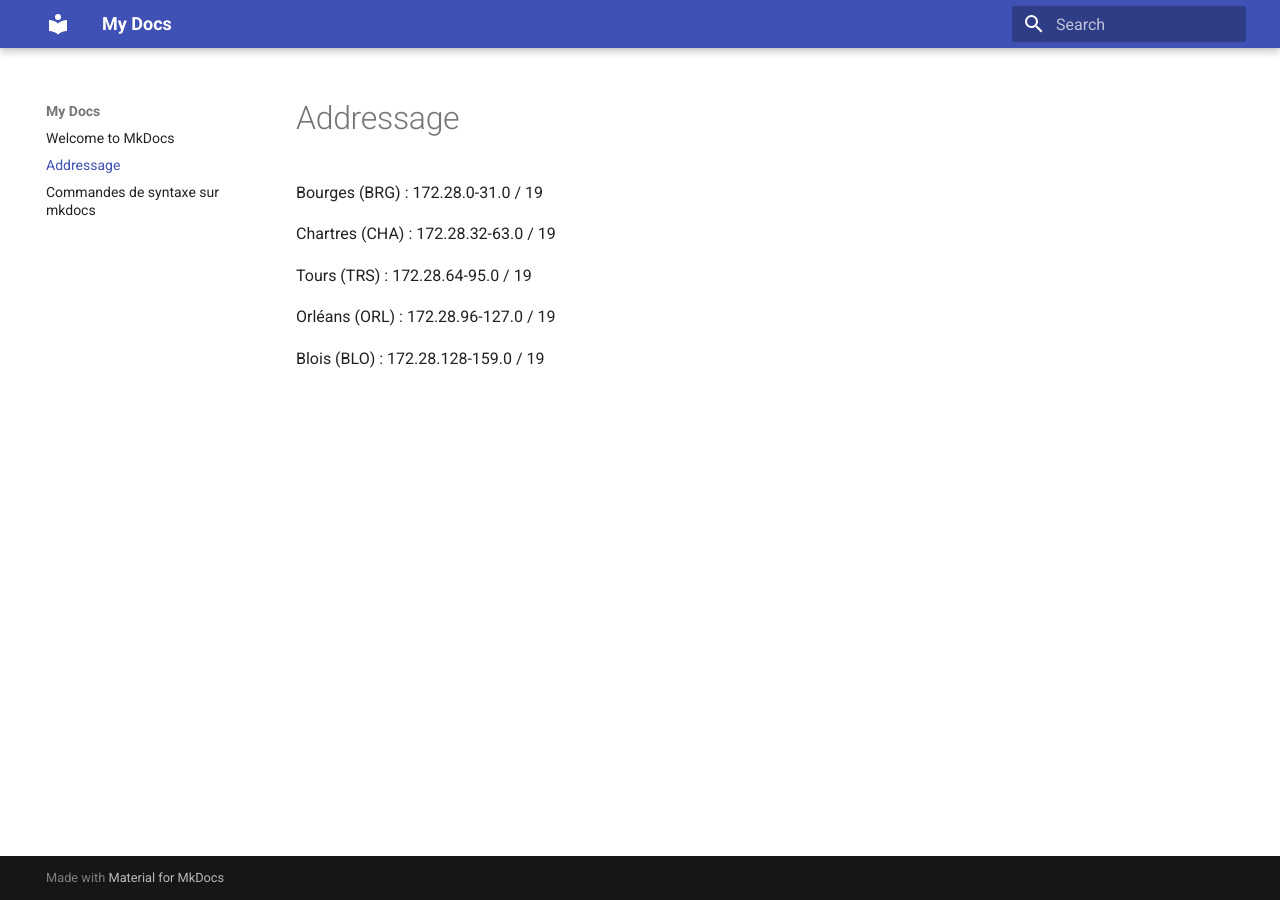
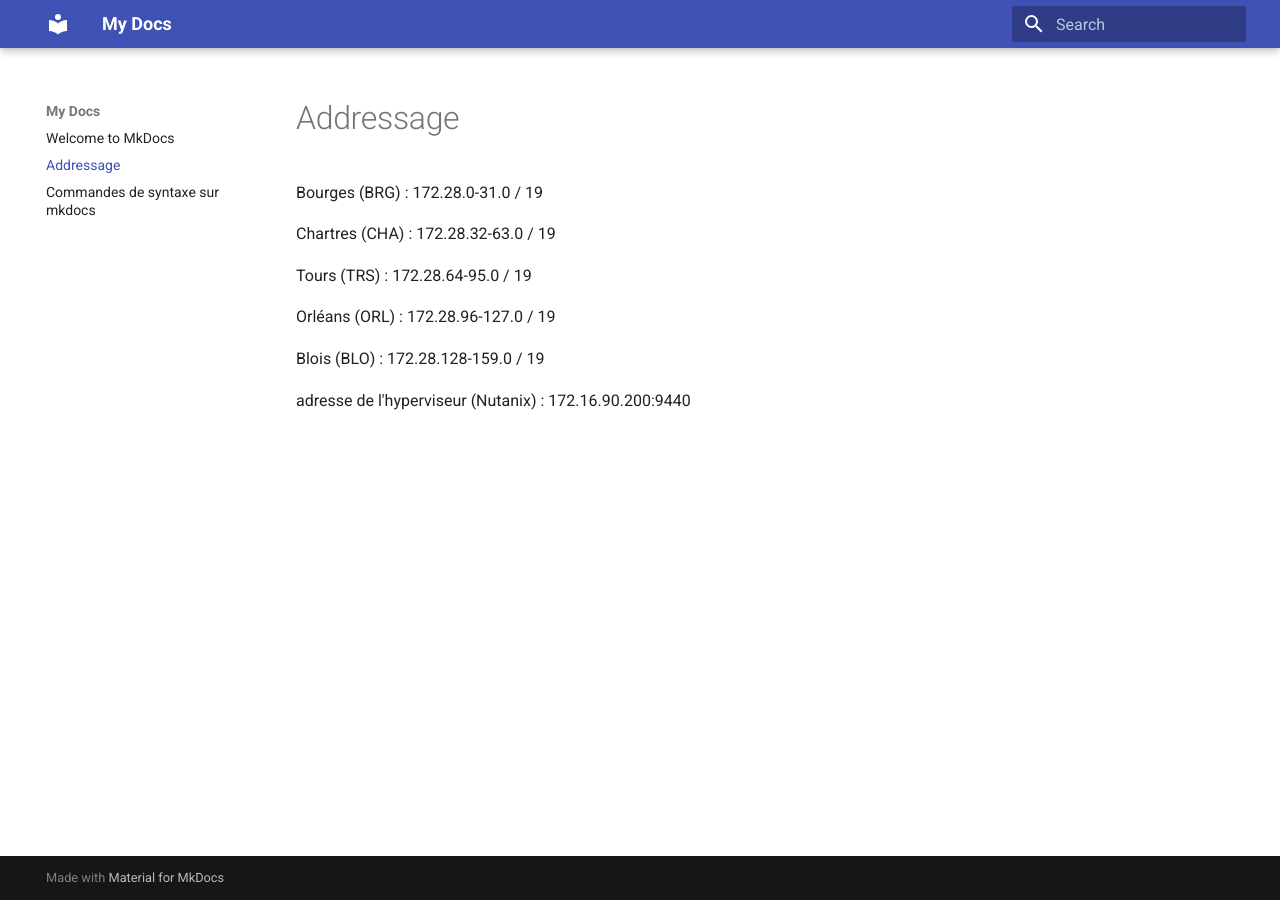
Before and after one commit to Sym-0ne/LaPaillasse, an MkDocs documentation site: the page built from docs/addressage.md, in a window 1280 px wide. Built offline with MkDocs 1.6.1 and Material for MkDocs 9.7.7, drawn with Linux system fonts in a browser that asks for light colours.

Commit message:
adresse de l'hyperviseur

```diff
--- a/docs/addressage.md
+++ b/docs/addressage.md
@@ -7,3 +7,5 @@ Tours (TRS) : 172.28.64-95.0 / 19 <br>
 Orléans (ORL) : 172.28.96-127.0 / 19 <br>
 
 Blois (BLO) : 172.28.128-159.0 / 19 <br>
+
+adresse de l'hyperviseur (Nutanix) : 172.16.90.200:9440 <br>
```
